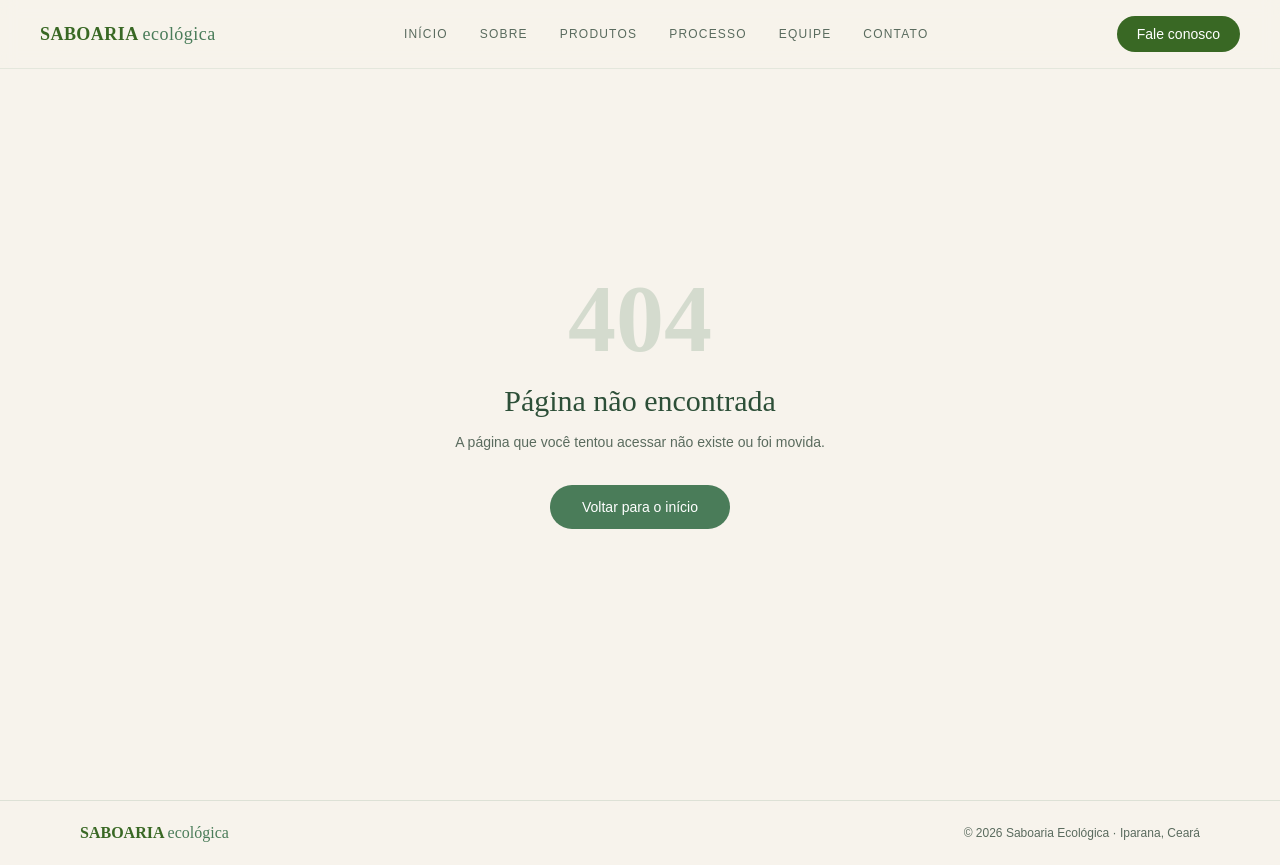
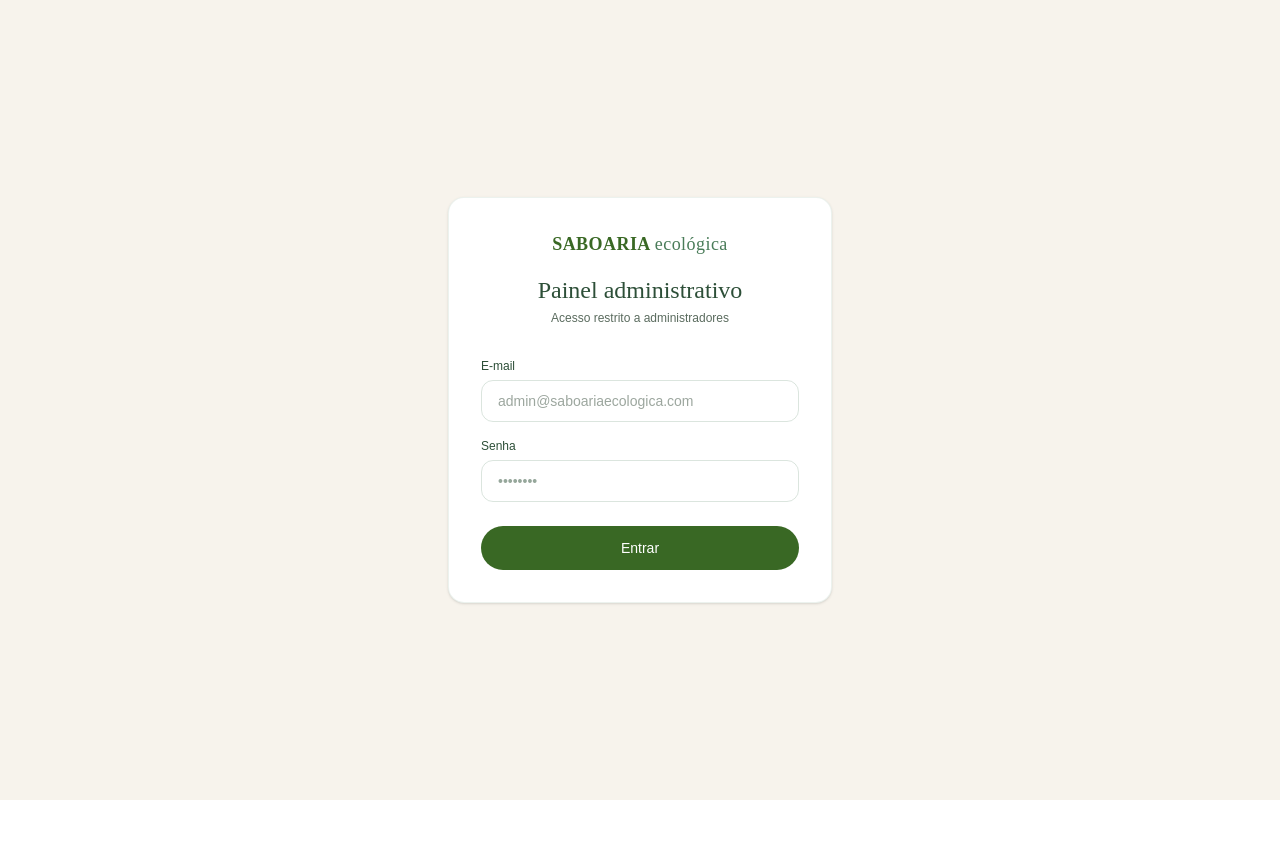
Before and after one commit to CaioMiranda12/saboaria-ecologica, a Next.js app: page /login in a window 1280 px wide. Before the commit this address had no page. After the commit the page ends 800 px from the top, so only its background shows below. Built offline with nearby package versions, Linux system fonts and the light colour scheme.

Commit message:
feat: add route groups for public/auth layouts and login screen UI

```diff
--- a/package.json
+++ b/package.json
@@ -8,10 +8,13 @@
     "start": "next start"
   },
   "dependencies": {
+    "@hookform/resolvers": "^5.9.1",
     "lucide-react": "^1.42.0",
     "next": "16.3.4",
     "react": "19.2.8",
-    "react-dom": "19.2.8"
+    "react-dom": "19.2.8",
+    "react-hook-form": "^7.87.0",
+    "zod": "^3.25.76"
   },
   "devDependencies": {
     "@tailwindcss/postcss": "^4",
--- /dev/null
+++ b/src/app/(auth)/layout.tsx
@@ -0,0 +1,11 @@
+export default function AuthLayout({
+  children,
+}: {
+  children: React.ReactNode;
+}) {
+  return (
+    <div className="min-h-screen flex items-center justify-center bg-creme px-5">
+      {children}
+    </div>
+  );
+}
--- /dev/null
+++ b/src/app/(auth)/login/page.tsx
@@ -0,0 +1,86 @@
+"use client";
+
+import { useForm } from "react-hook-form";
+import { zodResolver } from "@hookform/resolvers/zod";
+import { z } from "zod";
+
+const loginFormSchema = z.object({
+  email: z.string().email("Informe um e-mail válido"),
+  password: z.string().min(8, "A senha deve ter no mínimo 8 caracteres"),
+});
+
+type LoginFormValues = z.infer<typeof loginFormSchema>;
+
+export default function LoginPage() {
+  const {
+    register,
+    handleSubmit,
+    formState: { errors, isSubmitting },
+  } = useForm<LoginFormValues>({
+    resolver: zodResolver(loginFormSchema),
+  });
+
+  const onSubmit = (values: LoginFormValues) => {
+    console.log(values);
+  };
+
+  return (
+    <div className="w-full max-w-sm bg-white rounded-2xl border border-verde-medio/10 p-8 shadow-sm">
+      <div className="mb-8 text-center">
+        <p className="font-serif text-lg font-bold text-verde-principal tracking-wide">
+          SABOARIA <em className="font-normal not-italic text-verde-medio">ecológica</em>
+        </p>
+        <h1 className="font-serif text-2xl text-verde-escuro mt-4 mb-1">
+          Painel administrativo
+        </h1>
+        <p className="text-xs text-verde-muted font-light">
+          Acesso restrito a administradores
+        </p>
+      </div>
+
+      <form onSubmit={handleSubmit(onSubmit)} className="flex flex-col gap-4">
+        <div className="flex flex-col gap-1.5">
+          <label htmlFor="email" className="text-xs font-medium text-verde-escuro">
+            E-mail
+          </label>
+          <input
+            id="email"
+            type="email"
+            autoComplete="email"
+            {...register("email")}
+            className="border border-verde-medio/20 rounded-xl px-4 py-2.5 text-sm text-verde-escuro placeholder:text-verde-muted/60 focus:outline-none focus:border-verde-medio transition-colors"
+            placeholder="admin@saboariaecologica.com"
+          />
+          {errors.email && (
+            <span className="text-xs text-red-600">{errors.email.message}</span>
+          )}
+        </div>
+
+        <div className="flex flex-col gap-1.5">
+          <label htmlFor="password" className="text-xs font-medium text-verde-escuro">
+            Senha
+          </label>
+          <input
+            id="password"
+            type="password"
+            autoComplete="current-password"
+            {...register("password")}
+            className="border border-verde-medio/20 rounded-xl px-4 py-2.5 text-sm text-verde-escuro focus:outline-none focus:border-verde-medio transition-colors"
+            placeholder="••••••••"
+          />
+          {errors.password && (
+            <span className="text-xs text-red-600">{errors.password.message}</span>
+          )}
+        </div>
+
+        <button
+          type="submit"
+          disabled={isSubmitting}
+          className="bg-verde-principal text-white rounded-full py-3 text-sm font-medium hover:bg-verde-escuro transition-colors mt-2 disabled:opacity-60"
+        >
+          {isSubmitting ? "Entrando..." : "Entrar"}
+        </button>
+      </form>
+    </div>
+  );
+}
--- /dev/null
+++ b/src/app/(public)/layout.tsx
@@ -0,0 +1,16 @@
+import Header from "@/components/Header";
+import Footer from "@/components/Footer";
+
+export default function PublicLayout({
+  children,
+}: {
+  children: React.ReactNode;
+}) {
+  return (
+    <>
+      <Header />
+      <main>{children}</main>
+      <Footer />
+    </>
+  );
+}
--- a/src/app/sobre/page.tsx
+++ b/src/app/(public)/sobre/page.tsx
@@ -1,5 +1,5 @@
 import Link from 'next/link'
-import { historiaDaMarca, contatosDaMarca } from '../../data/marca'
+import { historiaDaMarca, contatosDaMarca } from '@/data/marca'
 
 // ─────────────────────────────────────────────────────────────
 // Preencha os caminhos das imagens aqui.
--- a/src/app/layout.tsx
+++ b/src/app/layout.tsx
@@ -1,7 +1,5 @@
 import type { Metadata } from "next";
 import "./globals.css";
-import Header from "@/components/Header";
-import Footer from "@/components/Footer";
 
 export const metadata: Metadata = {
   title: "Saboaria Ecológica",
@@ -15,12 +13,7 @@ export default function RootLayout({
 }) {
   return (
     <html lang="pt-BR">
-
-      <body>
-        <Header />
-        {children}
-        <Footer />
-      </body>
+      <body>{children}</body>
     </html>
   );
 }
```
Also changed, not shown: src/app/(public)/contato/page.tsx (renamed from src/app/contato/page.tsx), src/app/(public)/equipe/page.tsx (renamed from src/app/equipe/page.tsx), src/app/(public)/page.tsx (renamed from src/app/page.tsx), src/app/(public)/processo/page.tsx (renamed from src/app/processo/page.tsx), src/app/(public)/produtos/page.tsx (renamed from src/app/produtos/page.tsx), 1 other file (tests, documents, lock files or other folders).
